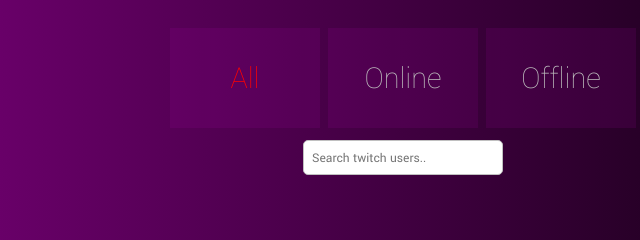
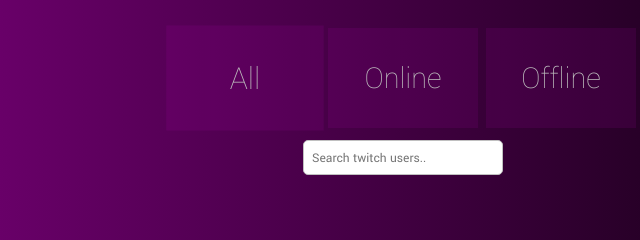
Before and after one commit to KUBIX90/twitch-app, a plain HTML site: page index.html in a window 1280 px wide. In both pictures the pointer is over the button "All". Shown: the top 240 px of the page, 237-877 px from the left. Drawn offline with nearby package versions, Linux system fonts and the light colour scheme; no server answers.

Commit message:
amended hover effect on button

```diff
--- a/public/styles.css
+++ b/public/styles.css
@@ -40,9 +40,10 @@
 	font-weight:200;
 	width:150px;
 	height:100px;
+	transition:transform 100ms ease-in;
 }
 
-button:hover{color:red;}
+button:hover{transform: scale(1.05);}
 
 /* ------ Channel Box Styling ---------------------- */
 
```
